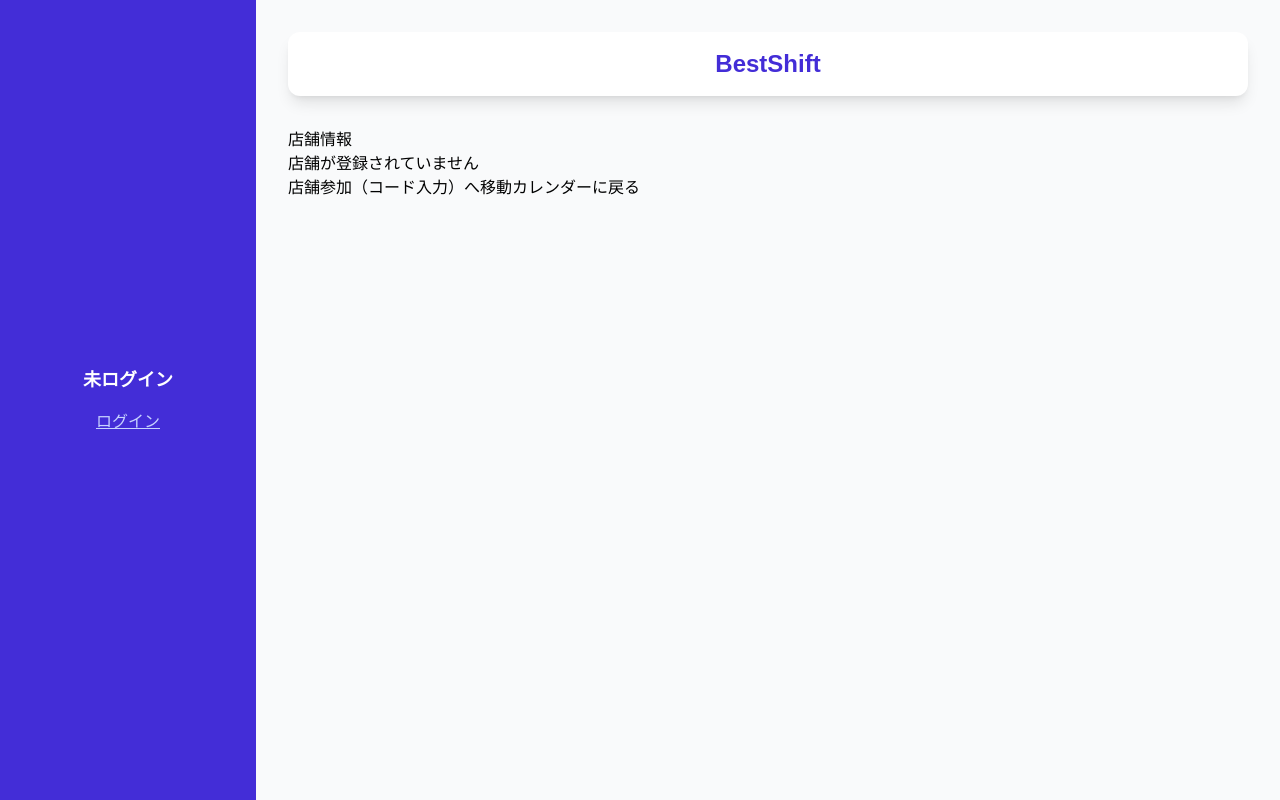
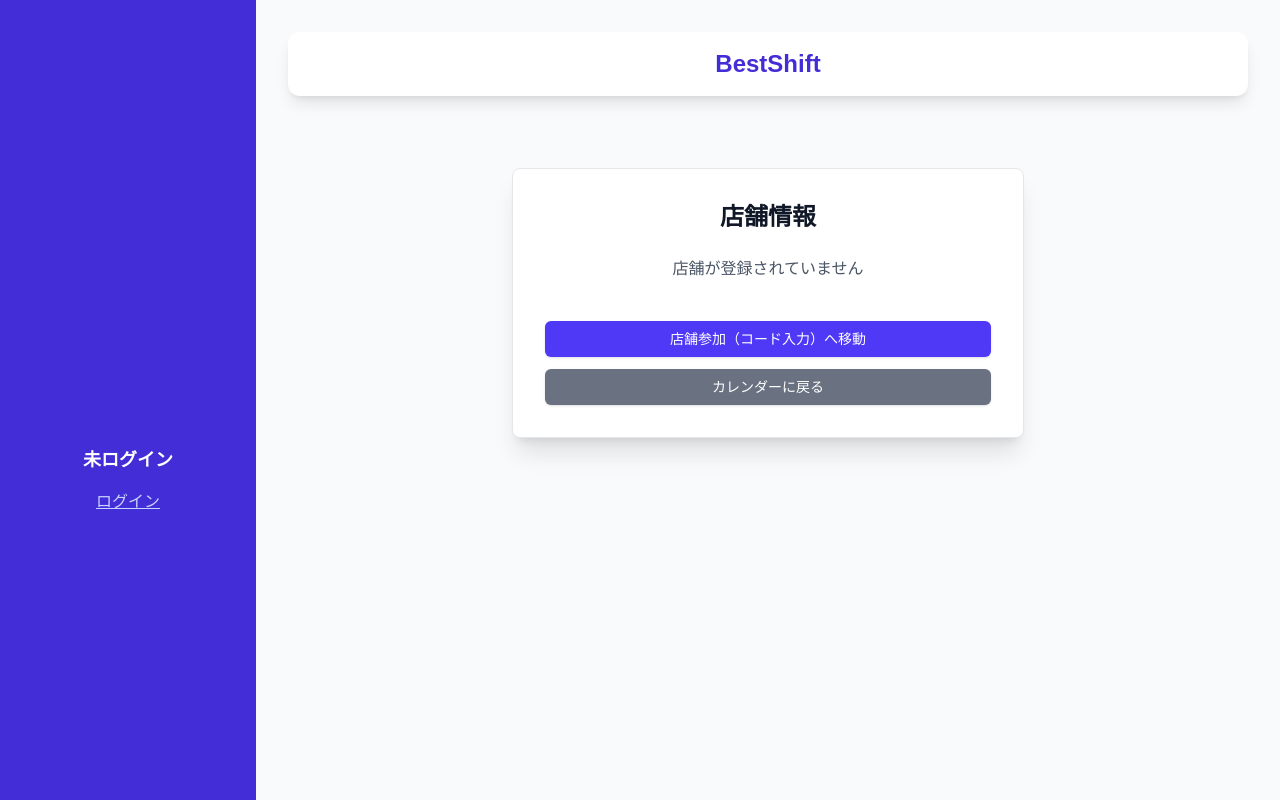
Before and after one commit to taisei0719/shift-app, a Next.js app in the folder frontend/: page /shop/1 in a window 1280 px wide. Shown: the top 800 px of the page. Built offline with nearby package versions, Linux system fonts and the light colour scheme; no server answers.

Commit message:
店舗詳細ページ

```diff
--- a/frontend/app/shop/[shopId]/page.tsx
+++ b/frontend/app/shop/[shopId]/page.tsx
@@ -10,14 +10,14 @@
 export default function ShopDetail() {
   const router = useRouter();
   const params = useParams();
-  const shopId = params.shopId;
+  const shopId = params.shopId as string; // useParamsはstring | string[]を返すため型アサーション
   const [shop, setShop] = useState<{ name: string; location: string; shop_code: string } | null>(null);
   const [message, setMessage] = useState("");
   const { user } = useUser();
 
   useEffect(() => {
     if (!shopId || shopId === "unknown") {
-      setShop(null); // 未登録
+      setShop(null);
       return;
     }
 
@@ -30,6 +30,12 @@
     e.preventDefault();
     if (!shop) return;
 
+    // 編集可能なのは管理者のみ
+    if (user?.role !== 'admin') {
+      setMessage("権限がないため更新できません");
+      return;
+    }
+
     try {
       await api.post(`/shop/${shopId}`, { name: shop.name, location: shop.location });
       setMessage("更新成功");
@@ -38,61 +44,124 @@
     }
   };
 
+  // メッセージの色をTailwindクラスで動的に設定
+  const messageColorClass = message.includes("失敗") || message.includes("権限がない") ? "text-red-600" : "text-green-600";
+  const isAdmin = user && user.role === 'admin';
+  const isReadOnly = !isAdmin;
+
+  // ----------------------------------------------------------------------
+  // ★ 1. 店舗情報未登録時の表示 (shop === null の場合)
+  // ----------------------------------------------------------------------
   if (!shop) {
-    // ★ 修正点3: 店舗が未登録の場合の表示を role で切り替える
-    const is_admin = user && user.role === 'admin';
-
-    // 管理者か、ユーザー情報自体がない場合は /shop_register へ
-    const register_path = is_admin ? "/shop_register" : "/staff_shop_register";
-
-    // ボタンのラベルも切り替える
-    const register_label = is_admin ? "店舗登録ページへ移動" : "店舗参加（コード入力）へ移動";
+    const register_path = isAdmin ? "/shop_register" : "/staff_shop_register";
+    const register_label = isAdmin ? "店舗登録ページへ移動" : "店舗参加（コード入力）へ移動";
 
     return (
-      <div className="shop-detail-container">
-        <h1>店舗情報</h1>
-        <p>店舗が登録されていません</p>
+      <div className="min-h-screen flex flex-col items-center py-10 bg-gray-50">
+        <div className="w-full max-w-lg p-8 space-y-6 bg-white shadow-xl rounded-lg border border-gray-200 text-center">
 
-        {/* スタッフなら /edit_account、管理者なら /shop_register に遷移 */}
-        <button onClick={() => router.push(register_path)}>{register_label}</button>
+          <h1 className="text-2xl font-bold text-gray-900">店舗情報</h1>
+          <p className="text-gray-600">店舗が登録されていません</p>
 
-        <button onClick={() => router.push("/admin")}>カレンダーに戻る</button>
+          <div className="space-y-3 pt-4">
+            {/* 登録・参加ボタン */}
+            <button
+              onClick={() => router.push(register_path)}
+              className="w-full bg-indigo-600 text-white py-2 px-4 rounded-md shadow-sm text-sm font-medium hover:bg-indigo-700 focus:outline-none focus:ring-2 focus:ring-offset-2 focus:ring-indigo-500 transition duration-150"
+            >
+              {register_label}
+            </button>
+
+            {/* カレンダーに戻るボタン */}
+            <button
+              onClick={() => router.push("/admin")}
+              className="w-full bg-gray-500 text-white py-2 px-4 rounded-md shadow-sm text-sm font-medium hover:bg-gray-600 focus:outline-none focus:ring-2 focus:ring-offset-2 focus:ring-gray-400 transition duration-150"
+            >
+              カレンダーに戻る
+            </button>
+          </div>
+        </div>
       </div>
     );
   }
 
+  // ----------------------------------------------------------------------
+  // ★ 2. 店舗情報登録済みの場合の表示 (shop !== null の場合)
+  // ----------------------------------------------------------------------
   return (
-    <div className="shop-detail-container">
-      <h1>店舗情報確認・編集</h1>
-      {message && <p style={{ color: "green" }}>{message}</p>}
-      <form onSubmit={handleSubmit}>
-        <label>
-          店舗名:<br />
+    <div className="min-h-screen flex flex-col items-center py-10 bg-gray-50">
+      <div className="w-full max-w-lg p-8 space-y-6 bg-white shadow-xl rounded-lg border border-gray-200">
+
+        <h1 className="text-2xl font-bold text-gray-900 text-center">店舗情報確認・編集</h1>
+
+        {/* メッセージ表示エリア */}
+        {message && <p className={`text-sm text-center ${messageColorClass} font-medium`}>{message}</p>}
+
+        {isReadOnly && (
+          <p className="text-sm text-center text-orange-600 border border-orange-200 bg-orange-50 p-2 rounded-md">
+            スタッフアカウントのため、店舗情報の編集はできません。
+          </p>
+        )}
+
+        <form onSubmit={handleSubmit} className="space-y-4">
+
+          {/* 店舗名 */}
+          <label className="block">
+            <span className="text-gray-700 font-medium">店舗名:</span>
             <input
               type="text"
               value={shop.name}
               onChange={(e) => setShop({ ...shop, name: e.target.value })}
               required
+              readOnly={isReadOnly}
+              className={`mt-1 block w-full px-3 py-2 border border-gray-300 rounded-md shadow-sm text-gray-900 ${isReadOnly ? 'bg-gray-100 cursor-not-allowed' : 'focus:ring-indigo-500 focus:border-indigo-500'}`}
             />
           </label>
-        <br />
-        <label>
-          所在地:<br />
+
+          {/* 所在地 */}
+          <label className="block">
+            <span className="text-gray-700 font-medium">所在地:</span>
             <input
               type="text"
               value={shop.location}
               onChange={(e) => setShop({ ...shop, location: e.target.value })}
+              readOnly={isReadOnly}
+              className={`mt-1 block w-full px-3 py-2 border border-gray-300 rounded-md shadow-sm text-gray-900 ${isReadOnly ? 'bg-gray-100 cursor-not-allowed' : 'focus:ring-indigo-500 focus:border-indigo-500'}`}
             />
           </label>
-        <br />
-        <label>
-          店舗コード:<br />
-          <input type="text" value={shop.shop_code} readOnly />
+
+          {/* 店舗コード (常に読み取り専用) */}
+          <label className="block">
+            <span className="text-gray-700 font-medium">店舗コード:</span>
+            <input
+              type="text"
+              value={shop.shop_code}
+              readOnly
+              className="mt-1 block w-full px-3 py-2 border border-gray-300 rounded-md shadow-sm bg-gray-100 cursor-default font-mono text-center"
+            />
+            <p className="text-xs text-gray-500 mt-1">スタッフの参加に必要なコードです。</p>
           </label>
-        <br />
-        <button type="submit">更新</button>
+
+          {/* 更新ボタン (管理者のみ表示) */}
+          {!isReadOnly && (
+            <button
+              type="submit"
+              className="w-full bg-indigo-600 text-white py-2 px-4 border border-transparent rounded-md shadow-sm text-sm font-medium hover:bg-indigo-700 focus:outline-none focus:ring-2 focus:ring-offset-2 focus:ring-indigo-500 transition duration-150"
+            >
+              店舗情報を更新
+            </button>
+          )}
         </form>
-      <button onClick={() => router.push("/admin")}>カレンダーに戻る</button>
+
+        {/* カレンダーに戻るボタン */}
+        <button
+          onClick={() => router.push("/admin")}
+          className="w-full bg-gray-500 text-white py-2 px-4 rounded-md shadow-sm text-sm font-medium hover:bg-gray-600 focus:outline-none focus:ring-2 focus:ring-offset-2 focus:ring-gray-400 transition duration-150 mt-4"
+        >
+          カレンダーに戻る
+        </button>
+
+      </div>
     </div>
   );
 }
```
Lines whose indentation alone changed are shown as unchanged.
